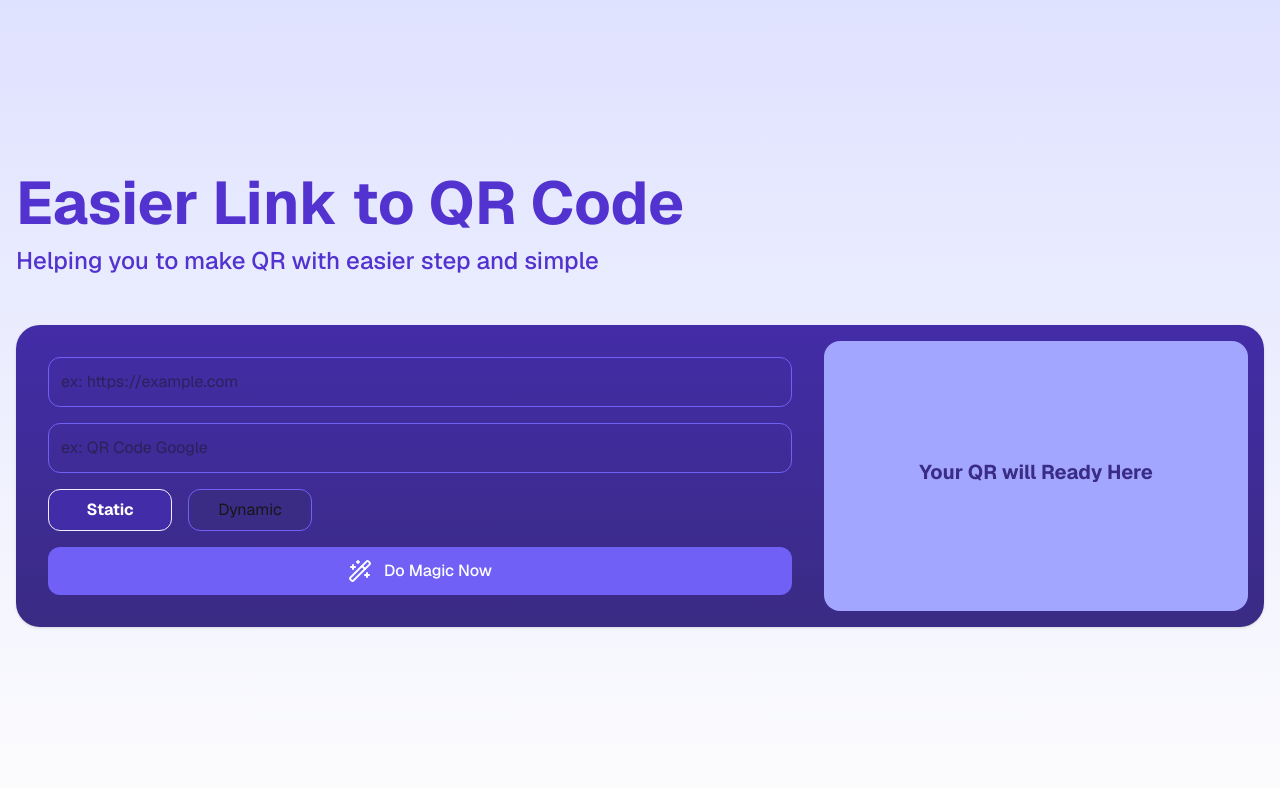
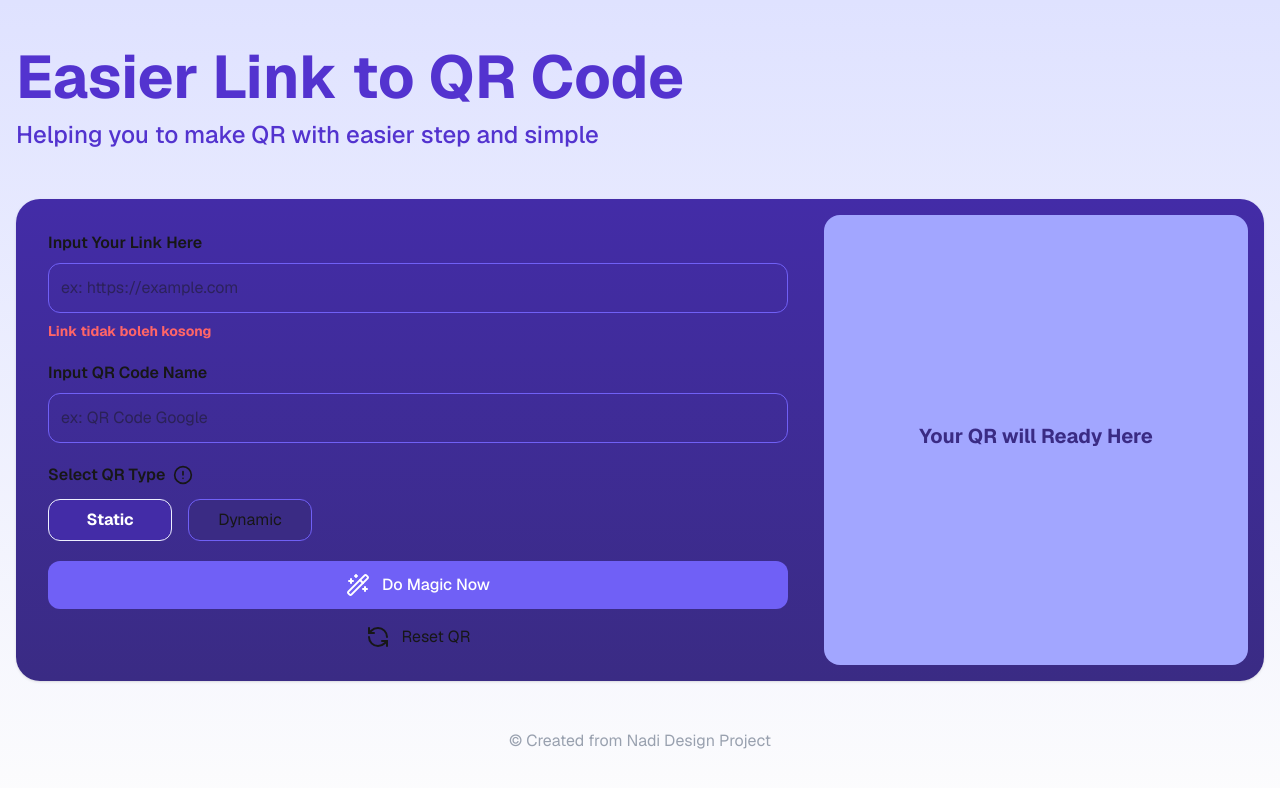
Before and after one commit to narrence/qr-app, a Next.js app: page / in a window 1280 px wide. Both pictures are taken after a click on the button "Do Magic Now". Shown: the top 788 px of the page. Built offline with nearby package versions, Linux system fonts and the light colour scheme.

Commit message:
state error

```diff
--- a/app/page.tsx
+++ b/app/page.tsx
@@ -15,6 +15,12 @@ export default function Home() {
         </div>
 
         <QRGenerator />
+
+        <div className="w-full">
+          <p className="text-2sm text-gray-400 text-center">
+            © Created from Nadi Design Project
+          </p>
+        </div>
       </main>
     </div>
   );
--- a/components/QRGenerator.tsx
+++ b/components/QRGenerator.tsx
@@ -2,7 +2,7 @@
 
 import { use, useState } from "react";
 import QRCode from "qrcode";
-import { WandSparkles,Download  } from "lucide-react";
+import { WandSparkles,Download,RefreshCcw,AlertCircle } from "lucide-react";
 
 export default function QRGenerator() {
     const [url, setUrl] = useState("");
@@ -11,6 +11,7 @@ export default function QRGenerator() {
     const [slug, setSlug] =  useState("");
     const [fileName, setFileName] = useState("");
     const [qrSvg, setQrSvg] = useState("");
+    const [error, setError] = useState("");
 
     const downloadPNG = (scale = 1) => {
         if (!qr) return;
@@ -45,7 +46,14 @@ export default function QRGenerator() {
     };
 
     const generate = async () => {
-        if (!url) return;
+        // VALIDASI
+        if (!url.trim()) {
+            setError("Link tidak boleh kosong");
+            return;
+        }
+
+        // Reset error kalau valud
+        setError("");
 
         // STATIC MODE
         if (mode === "static") {
@@ -81,11 +89,24 @@ export default function QRGenerator() {
         setSlug(data.slug);
     };
 
+    const resetQR = () => {
+        setUrl("");
+        setQr("");
+        setQrSvg("");
+        setSlug("");
+        setFileName("");
+        setMode("static"); // optional, balike default
+    };
+
     return (
-        <div className="flex flex-row w-full max-width-[1248px] bg-gradient-to-b from-[#432CA7] to-[#3A2B84] p-[16px] rounded-[24px] shadow space-x-4">
+        <div className="flex flex-row w-full max-width-[1248px] bg-gradient-to-b from-[#432CA7] to-[#3A2B84] p-[16px] rounded-[24px] shadow space-x-5">
             <div className="flex w-full p-[16px]">
-                <div className="flex-col w-full space-y-4">
+                <div className="flex-col w-full space-y-5">
                     {/* INPUT LINK */}
+                    <div className="flex-col">
+                        <p className="text-l font-semibold mb-2">
+                            Input Your Link Here
+                        </p>
                         <input
                             className="border-1 border-[#7060F6] p-3 w-full rounded-[12px]
                                         hover:border-violet-200
@@ -95,8 +116,18 @@ export default function QRGenerator() {
                             value={url}
                             onChange={(e) => setUrl(e.target.value)}
                         />
+                        {error && (
+                            <p className="text-red-400 text-sm font-bold mt-2">
+                                {error}
+                            </p>
+                        )}
+                    </div>
 
                     {/* INPUT NAME */}
+                    <div className="flex-col">
+                        <p className="text-l font-semibold mb-2">
+                            Input QR Code Name
+                        </p>
                         <input
                             className="border-1 border-[#7060F6] p-3 w-full rounded-[12px]
                                         hover:border-violet-200
@@ -106,12 +137,29 @@ export default function QRGenerator() {
                             value={fileName}
                             onChange={(e) => setFileName(e.target.value)}
                         />
+                    </div>
 
                     {/* TOGGLE */}
+                    <div className="flex-col">
+                        <div className="flex pb-2 flex-row gap-2 items-center mb-1">
+                            <p className="text-l font-semibold">
+                                Select QR Type
+                            </p>
+                            <div className="relative group">
+                                <AlertCircle size={20} className="cursor-pointer"/>
+
+                                {/* Tooltips */}
+                                <div className="absolute left-1/2 -translate-x-1/2 mt-2 w-48
+                                    bg-black text-white text-xs rounded-[12px] px-3 py-2
+                                    opacity-0 group-hover:opacity-80 transition pointer-event-none">
+                                    Static: Direct URL QR, Dynamic: URL with Source
+                                </div>
+                            </div>
+                        </div>
                         <div className="flex gap-4">
                             <button
                             onClick={() => setMode("static")}
-                        className={`px-4 py-2 rounded min-w-[124px] ${
+                            className={`px-4 py-2 rounded min-w-[124px] cursor-pointer ${
                                 mode === "static" ? "bg-[#432CA7] border-1 border-[#EDEFFF] font-bold text-white rounded-[12px]" : "bg-[#3A2B84] border-1 border-[#7060F6] rounded-[12px]"
                             }`}
                             > Static
@@ -119,24 +167,35 @@ export default function QRGenerator() {
 
                             <button
                             onClick={() => setMode("dynamic")}
-                        className={`px-4 py-2 rounded min-w-[124px] ${
+                            className={`px-4 py-2 rounded min-w-[124px] cursor-pointer ${
                                 mode === "dynamic" ? "bg-[#432CA7] border-1 border-[#EDEFFF] font-bold text-white rounded-[12px]" : "bg-[#3A2B84] border-1 border-[#7060F6] rounded-[12px]"
                             }`}
                             >
                             Dynamic
                             </button>
                         </div>
+                    </div>
 
+                    <div className="flex flex-col gap-4 justify-center items-center">
                         {/* GENERATE */}
                         <button
                         onClick={generate}
-                    className="flex flex-row gap-3 items-center justify-center bg-[#7060F6] font-medium text-white px-6 py-3 rounded-[12px] w-full
+                        className="flex flex-row gap-3 items-center justify-center bg-[#7060F6] font-medium text-white px-6 py-3 rounded-[12px] w-full cursor-pointer
                                     hover:bg-[#817DFC] hover:scale-103 hover:rotate-1 hover:font-bold
                                     transition"
                         >
                             <WandSparkles size={24}/>
                             Do Magic Now
                         </button>
+                        <button
+                        onClick={resetQR}
+                        className="flex flex-row gap-3 px-6 cursor-pointer
+                                    hover:font-bold hover:scale-102"
+                        >
+                            <RefreshCcw size={24}/>
+                            Reset QR
+                        </button>
+                    </div>
                 </div>
             </div>
 
@@ -165,7 +224,7 @@ export default function QRGenerator() {
                             justify-center">
                             <button
                                 onClick={() => downloadPNG()}
-                                className="flex gap-2 px-4 py-2 rounded-[12px] bg-violet-100 font-bold text-[#5333CF] items-center justify-center min-w-[96px]
+                                className="flex gap-2 px-4 py-2 rounded-[12px] bg-violet-100 font-bold text-[#5333CF] items-center justify-center min-w-[96px] cursor-pointer
                                             hover:scale-105"
                                 >
                                 <Download size={16}/>
@@ -173,7 +232,7 @@ export default function QRGenerator() {
                             </button>
                             <button
                                 onClick={() => downloadSVG()}
-                                className="flex gap-2 px-4 py-2 rounded-[12px] bg-violet-100 font-bold text-[#5333CF] items-center justify-center min-w-[96px]
+                                className="flex gap-2 px-4 py-2 rounded-[12px] bg-violet-100 font-bold text-[#5333CF] items-center justify-center min-w-[96px] cursor-pointer
                                             hover:scale-105"
                                 >
                                 <Download size={16}/>
```
Lines whose indentation alone changed are shown as unchanged.
